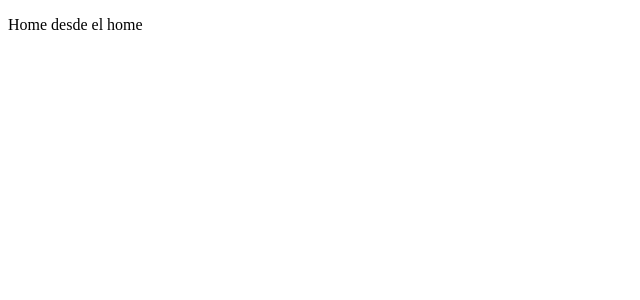
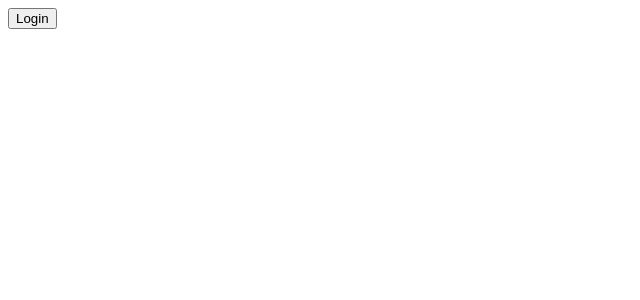
Before and after one commit to AbigailSC/anime-app, a React (Vite) app: page / in a window 1280 px wide. Shown: the top 300 px of the page, without its empty margins (0-640 px from the left). Built offline with nearby package versions, Linux system fonts and the light colour scheme.

Commit message:
feat: test auth0

```diff
--- a/package.json
+++ b/package.json
@@ -14,8 +14,10 @@
     "*.(ts|tsx)": "npm run lint"
   },
   "dependencies": {
+    "@auth0/auth0-react": "^2.0.0",
     "@reduxjs/toolkit": "^1.8.5",
     "axios": "^0.27.2",
+    "dotenv": "^16.0.3",
     "react": "^18.2.0",
     "react-dom": "^18.2.0",
     "react-redux": "^8.0.4"
--- a/src/components/Home/Home.tsx
+++ b/src/components/Home/Home.tsx
@@ -1,9 +1,20 @@
+import { LoginButton } from '@components/LoginButton';
 import React from 'react';
+import Profile from '@views/Profile';
+import LogOutButton from '@components/LogOutButton';
+import { useAuth0 } from '@auth0/auth0-react';
 
 const Home: React.FC = () => {
+  const { isAuthenticated, isLoading } = useAuth0();
+
+  if (isLoading) {
+    return <div>Loading...</div>;
+  }
+
   return (
     <div>
-      <p>Home desde el home</p>
+      {isAuthenticated ? <LogOutButton /> : <LoginButton />}
+      <Profile />
     </div>
   );
 };
--- /dev/null
+++ b/src/components/LogOutButton/LogOutButton.tsx
@@ -0,0 +1,9 @@
+import React from 'react';
+import { useAuth0 } from '@auth0/auth0-react';
+
+const LogOutButton: React.FC = () => {
+  const { logout } = useAuth0();
+  return <button onClick={() => logout()}>Log out</button>;
+};
+
+export default LogOutButton;
--- /dev/null
+++ b/src/components/LogOutButton/index.ts
@@ -0,0 +1 @@
+export { default } from './LogOutButton';
--- /dev/null
+++ b/src/components/LoginButton/LoginButton.tsx
@@ -0,0 +1,9 @@
+import React from 'react';
+import { useAuth0 } from '@auth0/auth0-react';
+
+const LoginButton: React.FC = () => {
+  const { loginWithRedirect } = useAuth0();
+  return <button onClick={async () => await loginWithRedirect()}>Login</button>;
+};
+
+export default LoginButton;
--- /dev/null
+++ b/src/components/LoginButton/index.ts
@@ -0,0 +1 @@
+export { default as LoginButton } from './LoginButton';
--- a/src/main.tsx
+++ b/src/main.tsx
@@ -2,9 +2,22 @@ import React from 'react';
 import ReactDOM from 'react-dom/client';
 import App from './App';
 import './index.css';
+import { Auth0Provider } from '@auth0/auth0-react';
+
+const domain: string = import.meta.env.VITE_APP_AUTH0_DOMAIN;
+const clientId: string = import.meta.env.VITE_APP_AUTH0_CLIENT_ID;
 
 ReactDOM.createRoot(document.getElementById('root') as HTMLElement).render(
   <React.StrictMode>
-    <App />
+    <Auth0Provider
+      domain={domain}
+      clientId={clientId}
+      authorizationParams={{
+        redirect_uri: window.location.origin
+      }}
+      onRedirectCallback={() => { }}
+    >
+      <App />
+    </Auth0Provider>
   </React.StrictMode>
 );
--- /dev/null
+++ b/src/views/Profile/Profile.tsx
@@ -0,0 +1,19 @@
+import React from 'react';
+import { useAuth0 } from '@auth0/auth0-react';
+
+const Profile: React.FC = () => {
+  const { user, isAuthenticated } = useAuth0();
+  console.log(isAuthenticated);
+  return (
+    <>
+      {isAuthenticated && (
+        <div>
+          <img src={user?.picture} alt={user?.given_name} />
+          <h3>{user?.name}</h3>
+        </div>
+      )}
+    </>
+  );
+};
+
+export default Profile;
--- /dev/null
+++ b/src/views/Profile/index.ts
@@ -0,0 +1 @@
+export { default } from './Profile';
--- a/vite.config.ts
+++ b/vite.config.ts
@@ -1,13 +1,21 @@
-import { defineConfig } from "vite";
-import react from "@vitejs/plugin-react";
-import path from "node:path";
+import { defineConfig } from 'vite';
+import react from '@vitejs/plugin-react';
+import path from 'node:path';
 
 // https://vitejs.dev/config/
 export default defineConfig({
   resolve: {
     alias: {
-      "@components": path.resolve(__dirname, "./src/components"),
-    },
+      '@components': path.resolve(__dirname, './src/components'),
+      '@hooks': path.resolve(__dirname, './src/hooks'),
+      '@interfaces': path.resolve(__dirname, './src/interfaces'),
+      '@utils': path.resolve(__dirname, './src/utils'),
+      '@styles': path.resolve(__dirname, './src/styles'),
+      '@assets': path.resolve(__dirname, './src/assets'),
+      '@services': path.resolve(__dirname, './src/services'),
+      '@store': path.resolve(__dirname, './src/store'),
+      '@views': path.resolve(__dirname, './src/views')
+    }
   },
-  plugins: [react()],
+  plugins: [react()]
 });
```
Also changed, not shown: tsconfig.json (+9 -1 lines), .eslintrc.json, 2 other files (tests, documents, lock files or other folders).
